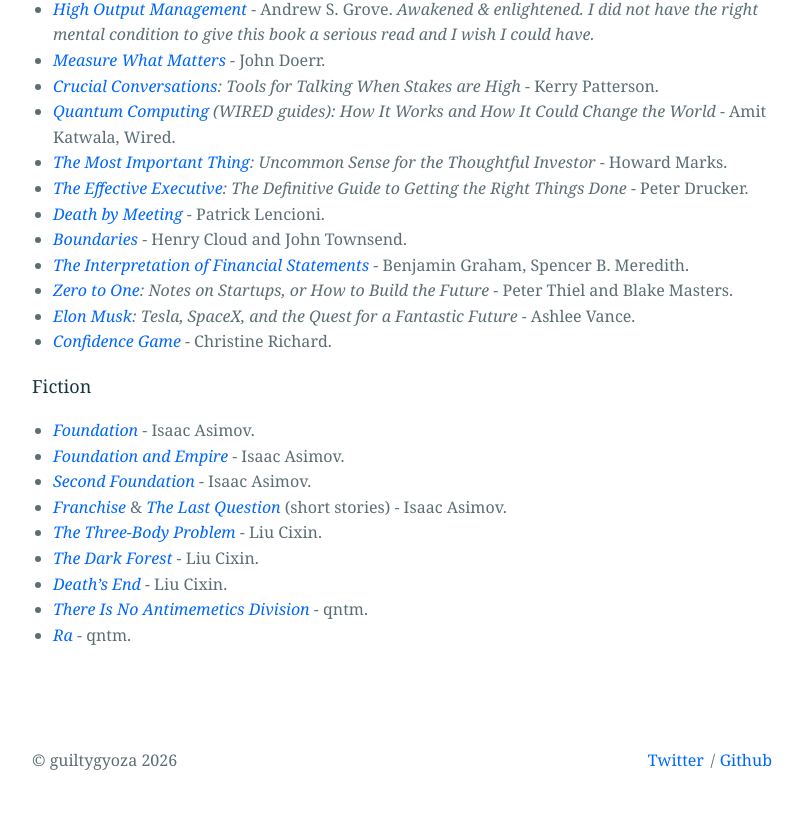
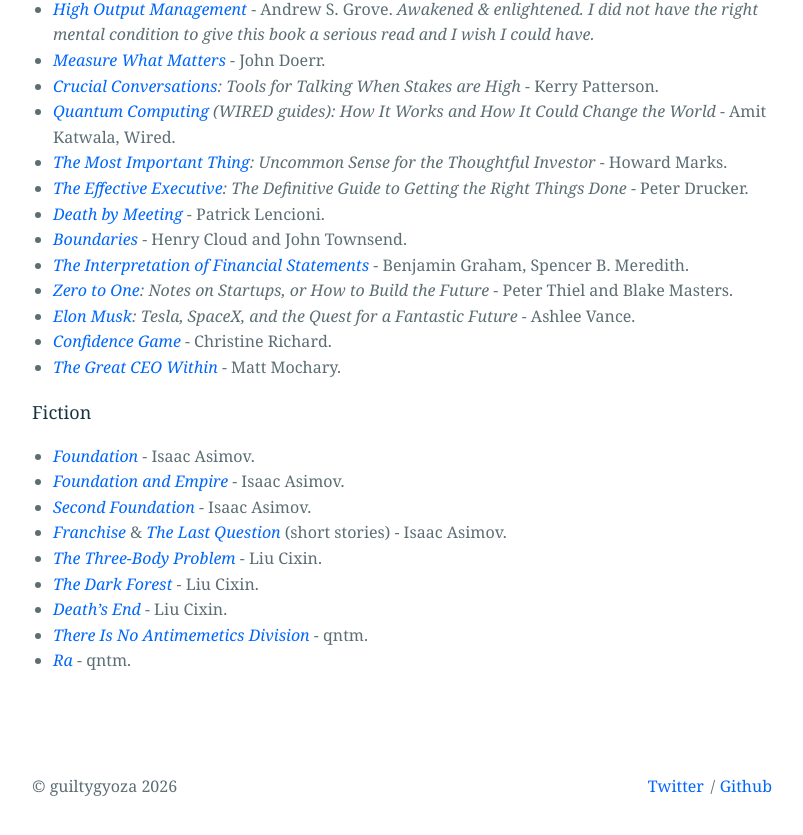
Before and after one commit to guiltygyoza/new-blog, a Jekyll site: the page built from _pages/bookshelf.markdown, in a window 1280 px wide and 900 px high, scrolled down 2208 px. Shown: the top 835 px of the window, without its empty margins (238-1041 px from the left). Built offline with Jekyll 4.4.1, drawn with Linux system fonts in a browser that asks for light colours.

Commit message:
add book

```diff
--- a/_pages/bookshelf.markdown
+++ b/_pages/bookshelf.markdown
@@ -58,6 +58,7 @@
 - *[Zero to One](https://www.goodreads.com/book/show/18050143-zero-to-one){:target="_blank"}: Notes on Startups, or How to Build the Future* - Peter Thiel and Blake Masters.
 - *[Elon Musk](https://www.goodreads.com/book/show/25541028-elon-musk){:target="_blank"}: Tesla, SpaceX, and the Quest for a Fantastic Future* - Ashlee Vance.
 - *[Confidence Game](https://www.goodreads.com/book/show/8103503-confidence-game){:target="_blank"}* - Christine Richard.
+- *[The Great CEO Within](https://www.goodreads.com/book/show/48691943-the-great-ceo-within){:target="_blank"}* - Matt Mochary.
 
 ### Fiction
 - *[Foundation](https://www.goodreads.com/book/show/29579.Foundation){:target="_blank"}* - Isaac Asimov.
```
